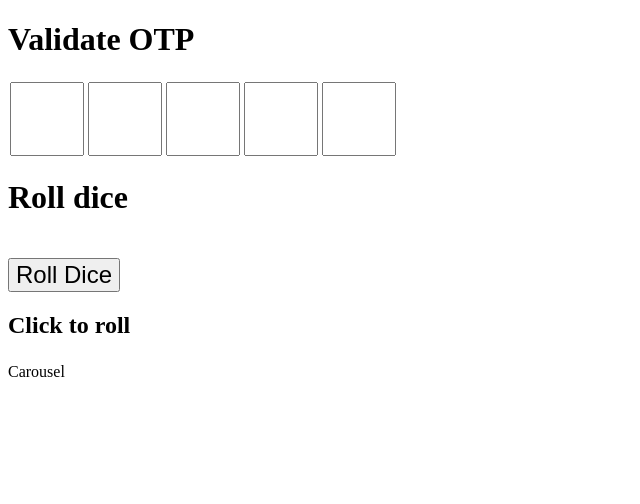
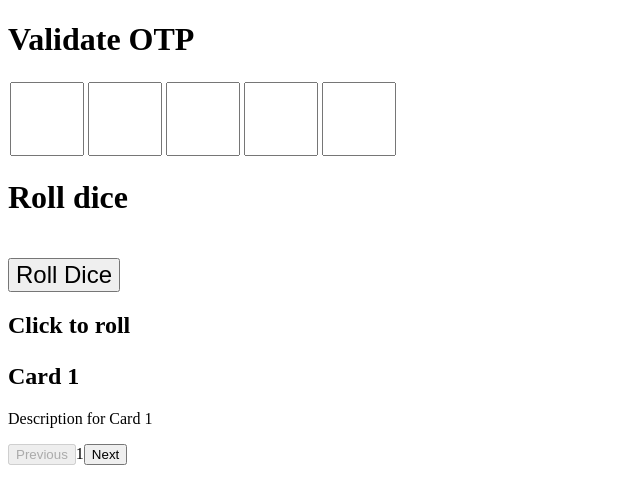
Before and after one commit to Kishore-L13/Namaste_react_Practice, a React (Vite) app: page / in a window 1280 px wide. Shown: the top 504 px of the page, without its empty margins (0-640 px from the left). Built offline with nearby package versions, Linux system fonts and the light colour scheme.

Commit message:
Carousel

```diff
--- a/src/App.jsx
+++ b/src/App.jsx
@@ -2,6 +2,8 @@ import './App.css'
 import OTP from './Project/OTP'
 import Dice_roller from './Project/Dice_roller'
 import Carousel from './Project/Carousel'
+
+
 function App() {
 
   return (
--- a/src/Project/Carousel.jsx
+++ b/src/Project/Carousel.jsx
@@ -1,8 +1,26 @@
-import React from 'react'
+import React, { useState } from 'react'
+
+ const cards = [
+    { title: "Card 1", description: "Description for Card 1" },
+    { title: "Card 2", description: "Description for Card 2" },
+    { title: "Card 3", description: "Description for Card 3" },
+  ];
 
 const Carousel = () => {
+
+    const [index,setIndex] = useState(0)
+    if (!cards || cards.length === 0) {
+    return <div>No cards available</div>
+  }
+   const currentCard = cards[index];
   return (
-    <div>Carousel</div>
+    <div>
+        <h2>{currentCard.title}</h2>
+        <p>{currentCard.description}</p>
+        <button onClick={()=>setIndex(index-1)} disabled={index===0}>Previous</button>
+        <span>{index+1}</span>
+        <button onClick={()=>setIndex(index+1)} disabled={index===cards.length-1}>Next</button>
+    </div>
   )
 }
 
```
